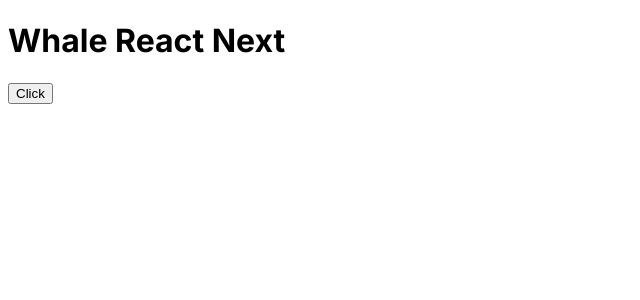
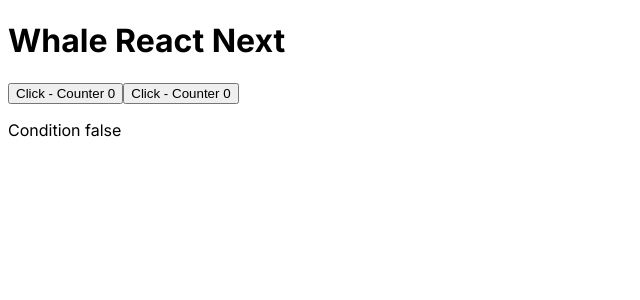
Before and after one commit to jamesashok/whale-react, a Next.js app: page / in a window 1280 px wide. Shown: the top 300 px of the page, without its empty margins (0-640 px from the left). Built offline with nearby package versions, Linux system fonts and the light colour scheme.

Commit message:
React JSX, data, conditional rendering, lists, events, state.

```diff
--- a/app/whale-app.tsx
+++ b/app/whale-app.tsx
@@ -1,10 +1,15 @@
 import { WhaleButton } from "./whale-button";
 
 export default function WhaleApp() {
+  const testFlag = false;
+
   return (
     <div>
       <h1>Whale React Next</h1>
       <WhaleButton />
+      <WhaleButton />
+
+      {testFlag ? <p>Condition true</p> : <p>Condition false</p>}
     </div>
   );
-};
+}
--- a/app/whale-button.tsx
+++ b/app/whale-button.tsx
@@ -1,3 +1,19 @@
+"use client";
+
+import { useState } from "react";
+
 export function WhaleButton() {
-  return <button className="btn">Click</button>;
+  const buttonConfig = {
+    label: "Click",
+    class: "btn",
+  };
+  const [count, setCount] = useState(0);
+  const handleClick = () => {
+    setCount(count + 1);
+  };
+  return (
+    <button className={buttonConfig.class} onClick={handleClick}>
+      {buttonConfig.label} - Counter {count}
+    </button>
+  );
 }
```
